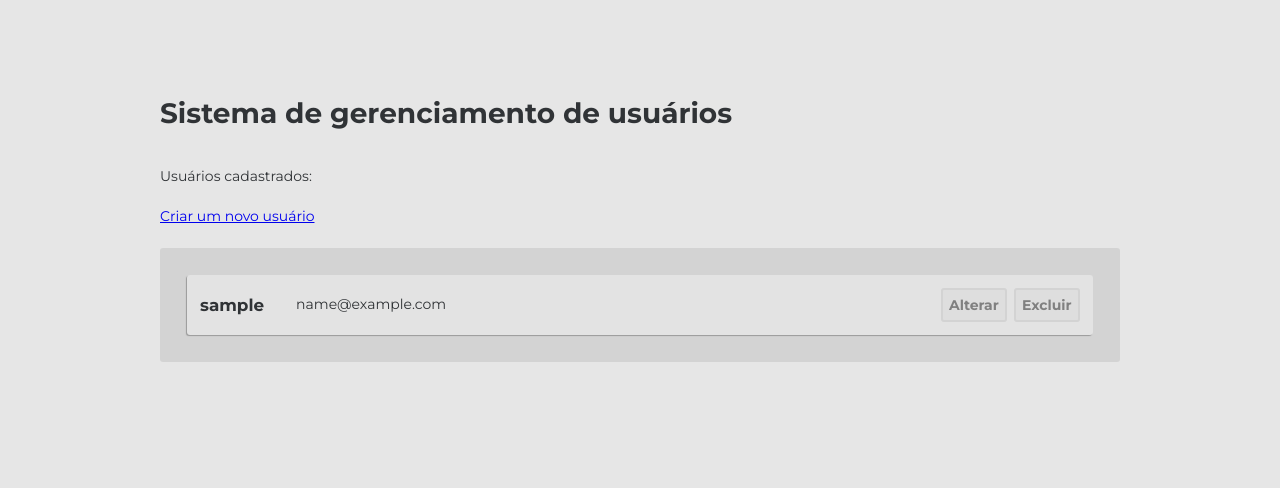
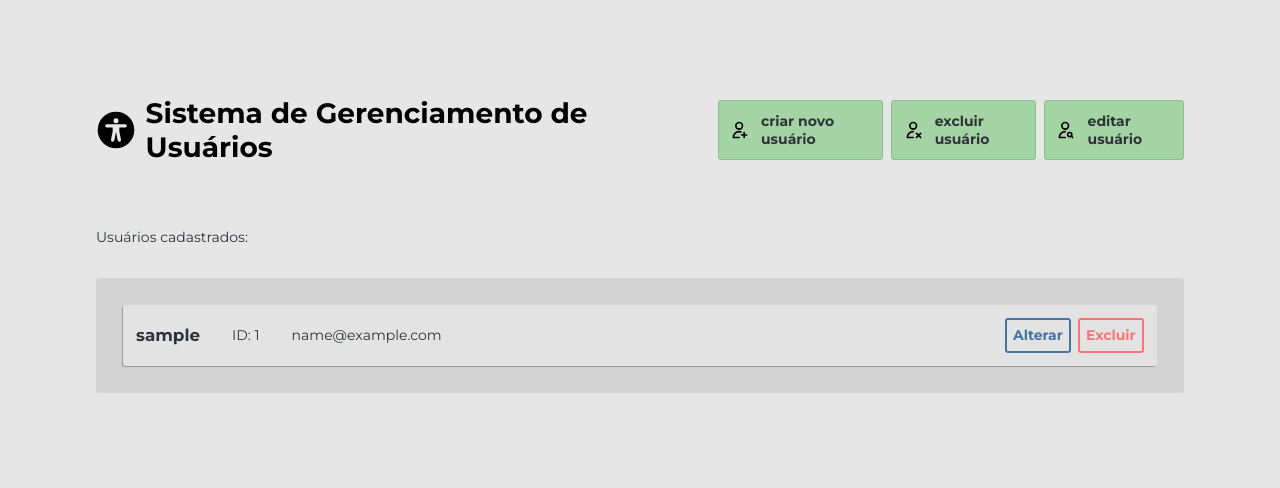
Before and after one commit to AntonyHaro/php-contacts-crud, a PHP site: page / in a window 1280 px wide. Shown: the top 488 px of the page. Run offline with PHP 8.4, Linux system fonts and the light colour scheme; tables that the repository leaves empty hold one stand-in row (values such as "Sample post").

Commit message:
atualizações na estilização

```diff
--- a/create/create.html
+++ b/create/createForm.html
@@ -10,7 +10,7 @@
     <body>
         <main>
             <h1>Cadastrar Novo Usuário</h1>
-            <form action="create.php" method="post">
+            <form action="createUser.php" method="post">
                 <div class="input-container">
                     <p class="label-container">
                         <label for="username">Nome de Usuário:</label>
--- a/css/global.css
+++ b/css/global.css
@@ -17,7 +17,7 @@ body {
 main {
     padding: 6rem;
     display: grid;
-    gap: 1.4rem;
+    gap: 2rem;
     place-content: center;
 }
 
--- a/css/home.css
+++ b/css/home.css
@@ -2,8 +2,56 @@
     --edit-user-color: hsl(240, 56%, 31%);
 }
 
+header {
+    display: flex;
+    align-items: center;
+    justify-content: space-between;
+    gap: 4rem;
+    margin-bottom: 2rem;
+}
+
+header h1 {
+    color: black;
+    margin-bottom: 0;
+    display: flex;
+    align-items: center;
+    gap: 0.6rem;
+}
+
+header img {
+    height: 40px;
+}
+
+header .operations {
+    display: flex;
+    gap: 0.5rem;
+}
+
+a {
+    width: fit-content;
+    background-color: rgb(164, 211, 164);
+    font-weight: bold;
+    color: var(--text-color);
+    text-decoration: none;
+    padding: 0.7rem;
+    border-radius: 3px;
+    border: 1px solid rgb(131, 196, 131);
+    display: flex;
+    align-items: center;
+    gap: 0.7rem;
+    transition: 0.2s;
+}
+
+a img {
+    height: 20px;
+}
+
+a:hover {
+    transform: translateY(-2px);
+}
+
 .user-container {
-    width: 75vw;
+    width: 100%;
     padding: 1.7rem;
     border-radius: var(--border-radius);
     background-color: lightgray;
@@ -27,7 +75,7 @@
 .user .info {
     flex: 1;
     display: flex;
-    /* justify-content: space-between; */
+    align-items: center;
     gap: 2rem;
 }
 
@@ -52,7 +100,7 @@
 }
 
 .option {
-    background-color: hsl(0, 0%, 87%);
+    background-color: transparent;
     color: gray;
     text-decoration: none;
     font-weight: bold;
@@ -60,30 +108,19 @@
     border-radius: var(--border-radius);
     border: 2px solid lightgray;
     transition: 0.2s;
+    cursor: pointer;
 }
 
-.option:hover {
-    background-color: transparent;
-    cursor: pointer;
-    border-color: #5d738d;
-    color: #5d738d;
+.update {
+    border-color: #4475a3;
+    color: #4475a3;
+}
+
+.delete {
+    border-color: #ff7373;
+    color: #ff7373;
 }
 
 .no-results {
     color: gray;
 }
-
-.create-user:hover {
-    border-color: var(--confirm-color);
-    color: var(--confirm-color);
-}
-
-.del-user:hover {
-    border-color: var(--cancel-color);
-    color: var(--cancel-color);
-}
-
-.edit-user:hover {
-    border-color: var(--edit-user-color);
-    color: var(--edit-user-color);
-}
--- a/index.php
+++ b/index.php
@@ -12,10 +12,19 @@
 
 <body>
     <main>
-        <h1>Sistema de gerenciamento de usuários</h1>
+        <header>
+            <h1> <img src="assets/logo.svg" alt=""> Sistema de Gerenciamento de Usuários</h1>
+            <div class="operations">
+                <a href="create/createForm.html" class="create-user"> <img src="assets/create.svg" alt=""> criar novo
+                    usuário</a>
+                <a href="delete/deleteForm.html" class="create-user"> <img src="assets/delete.svg" alt=""> excluir
+                    usuário</a>
+                <a href="update/updateForm.php" class="create-user"> <img src="assets/update.svg" alt=""> editar
+                    usuário</a>
+            </div>
+        </header>
+
         <p>Usuários cadastrados:</p>
-        <a href="create/create.html" class="create-user">Criar um novo usuário</a>
-
         <section class="user-container">
             <?php
             require_once "database.php"; // Conexão com o banco de dados
@@ -33,13 +42,14 @@
                         // Exibindo informações do usuário
                         echo "<div class='info'>";
                         echo "<p class='name'>" . htmlspecialchars($user['username'], ENT_QUOTES, 'UTF-8') . "</p>";
+                        echo "<p> ID: " . htmlspecialchars($user['id'], ENT_QUOTES, 'UTF-8') . "</p>";
                         echo "<p>" . htmlspecialchars($user['email'], ENT_QUOTES, 'UTF-8') . "</p>";
                         echo "</div>";
 
                         // Adicionando links dinâmicos para Alterar e Excluir
                         echo "<div class='options'>";
-                        echo "<a href='update/updateForm.php?&id=" . urlencode($user['id']) . "&username=" . urlencode($user['username']) . "&email=" . urlencode($user['email']) . "&age=" . urlencode($user['age']) . "' class='option'>Alterar</a>";
-                        echo "<a href='delete/deleteUser.php?id=" . urlencode($user['id']) . "' class='option'>Excluir</a>";
+                        echo "<a href='update/updateForm.php?&id=" . urlencode($user['id']) . "&username=" . urlencode($user['username']) . "&email=" . urlencode($user['email']) . "&age=" . urlencode($user['age']) . "' class='option update'>Alterar</a>";
+                        echo "<a href='delete/deleteUser.php?id=" . urlencode($user['id']) . "' class='option delete'>Excluir</a>";
                         echo "</div>";
 
                         echo "</div>";
```
Also changed, not shown: delete/deleteForm.html (added, +35 -0 lines), delete/deleteForm.php (deleted, +0 -64 lines), home.html (deleted, +0 -63 lines), assets/create.svg (added), assets/delete.svg (added), assets/logo.svg (added), assets/update.svg (added), create/createUser.php (renamed from create/create.php).
